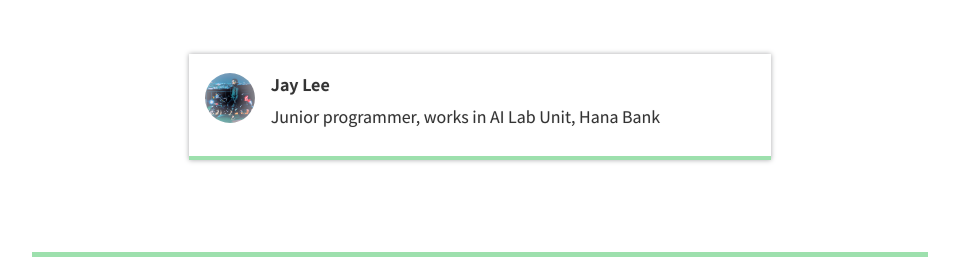
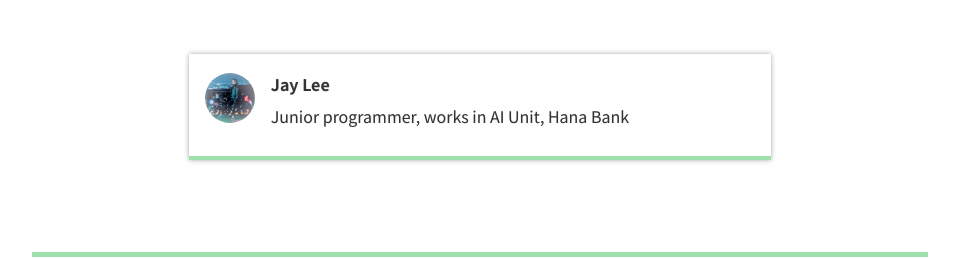
Before and after one commit to Clarit7/clarit7.github.io, a Jekyll site: the page built from _posts/2021-01-04-tensorboard_bind_all.md, in a window 1280 px wide. Shown: the part 838-1097 px from the top of the page, without its empty margins (160-1119 px from the left). Built offline with Jekyll 4.4.1, drawn with Linux system fonts in a browser that asks for light colours; some web fonts are replaced; comment, search, counter and statistics services are not loaded.

Commit message:
Add favicon and Change author info

```diff
--- a/_config.yml
+++ b/_config.yml
@@ -25,7 +25,7 @@
 # Author pictre 100x100 --> keep it inside img folder.
 author-image: 'author.jpg'
 author-name: 'Jay Lee'
-author-about: 'Junior programmer, works in AI Lab Unit, Hana Bank'
+author-about: 'Junior programmer, works in AI Unit, Hana Bank'
 
 # Build settings
 markdown: kramdown
--- a/_includes/header.html
+++ b/_includes/header.html
@@ -1,3 +1,11 @@
+<link rel="apple-touch-icon" sizes="180x180" href="{{site.baseurl}}/assets/logo.ico/apple-touch-icon.png">
+<link rel="icon" type="image/png" sizes="32x32" href="{{site.baseurl}}/assets/logo.ico/favicon-32x32.png">
+<link rel="icon" type="image/png" sizes="16x16" href="{{site.baseurl}}/assets/logo.ico/favicon-16x16.png">
+<link rel="manifest" href="{{site.baseurl}}/assets/logo.ico/site.webmanifest">
+<link rel="mask-icon" href="{{site.baseurl}}/assets/logo.ico/safari-pinned-tab.svg" color="#5bbad5">
+<meta name="msapplication-TileColor" content="#da532c">
+<meta name="theme-color" content="#ffffff">
+
 <header class="site-header">
 
     <a class="site-title" href="{{ site.baseurl }}/"><img class="mainimg" src="/img/main_logo.png" alt="titleimg"></a>
```
Also changed, not shown: assets/logo.ico/browserconfig.xml (added, +9 -0 lines), assets/logo.ico/android-chrome-192x192.png (added), assets/logo.ico/android-chrome-256x256.png (added), assets/logo.ico/apple-touch-icon.png (added), assets/logo.ico/favicon-16x16.png (added), assets/logo.ico/favicon-32x32.png (added), assets/logo.ico/favicon.ico (added), assets/logo.ico/mstile-150x150.png (added), assets/logo.ico/safari-pinned-tab.svg (added), assets/logo.ico/site.webmanifest (added).
